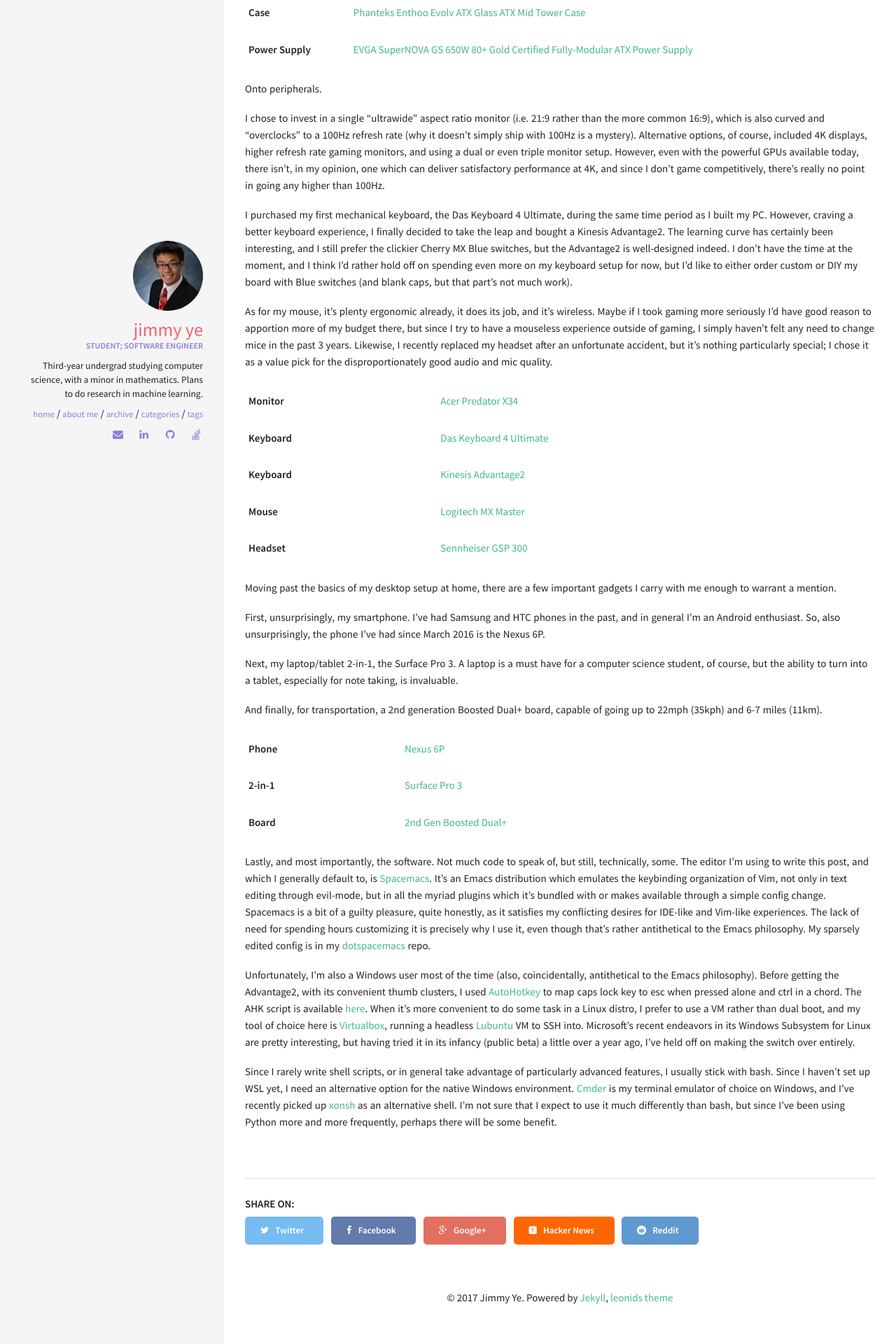
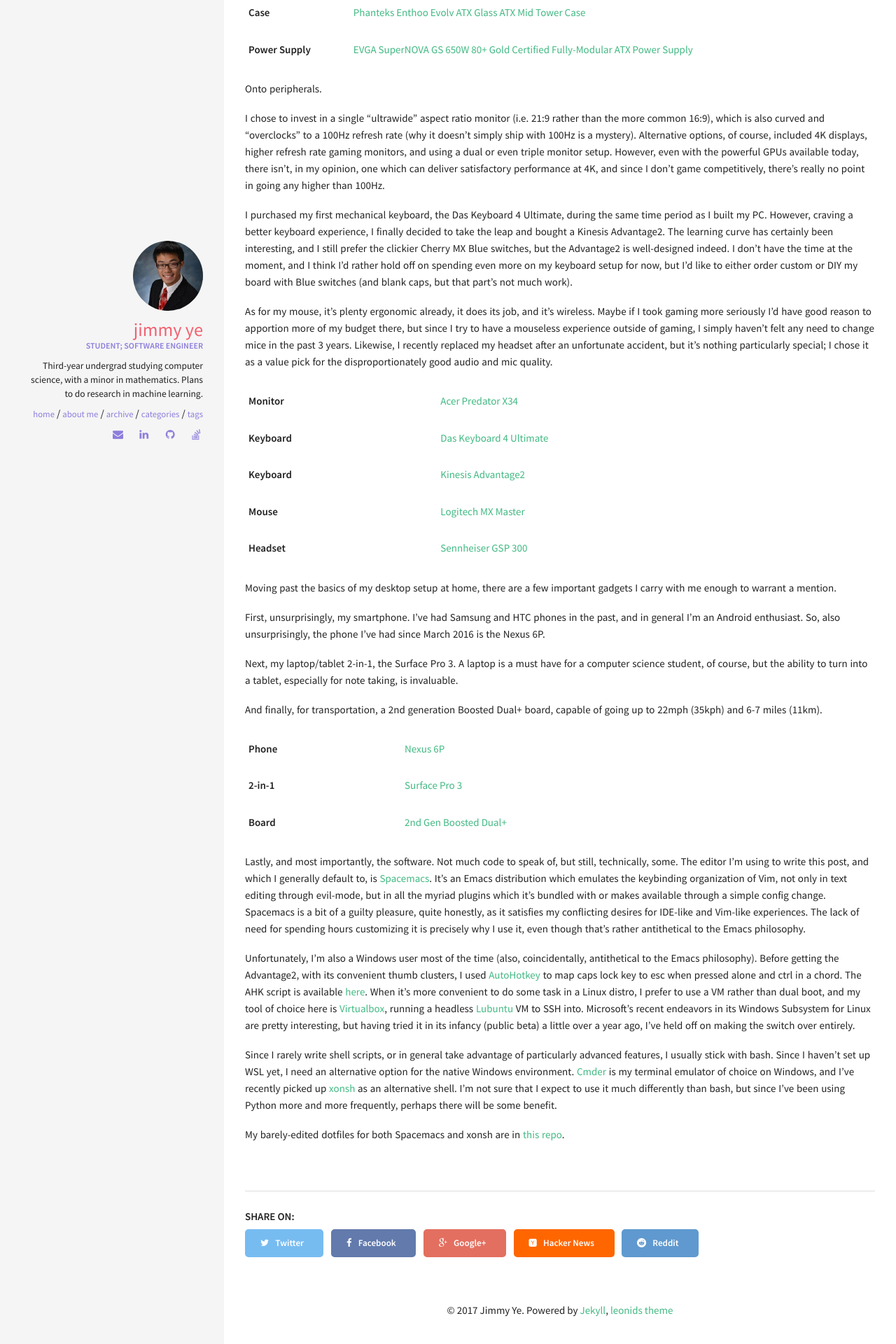
Before and after one commit to rationalis/rationalis.github.io, a Jekyll site: the page built from _posts/2017-06-06-my-setup.md, in a window 1280 px wide. Shown: the part 871-2791 px from the top of the page at 70% size. Built offline with Jekyll 4.4.1, drawn with Linux system fonts in a browser that asks for light colours.

Commit message:
Update dotfile repo link

```diff
--- a/_posts/2017-06-06-my-setup.md
+++ b/_posts/2017-06-06-my-setup.md
@@ -92,8 +92,7 @@ or makes available through a simple config change. Spacemacs is a bit of a
 guilty pleasure, quite honestly, as it satisfies my conflicting desires for
 IDE-like and Vim-like experiences. The lack of need for spending hours
 customizing it is precisely why I use it, even though that's rather antithetical
-to the Emacs philosophy. My sparsely edited config is in
-my [dotspacemacs](https://github.com/rationalis/dotspacemacs) repo.
+to the Emacs philosophy.
 
 Unfortunately, I'm also a Windows user most of the time (also, coincidentally,
 antithetical to the Emacs philosophy). Before getting the Advantage2, with its
@@ -115,3 +114,6 @@ Windows, and I've recently picked up [xonsh](http://xon.sh) as an alternative
 shell. I'm not sure that I expect to use it much differently than bash, but
 since I've been using Python more and more frequently, perhaps there will be
 some benefit.
+
+My barely-edited dotfiles for both Spacemacs and xonsh are
+in [this repo](https://github.com/rationalis/dotfiles).
```
